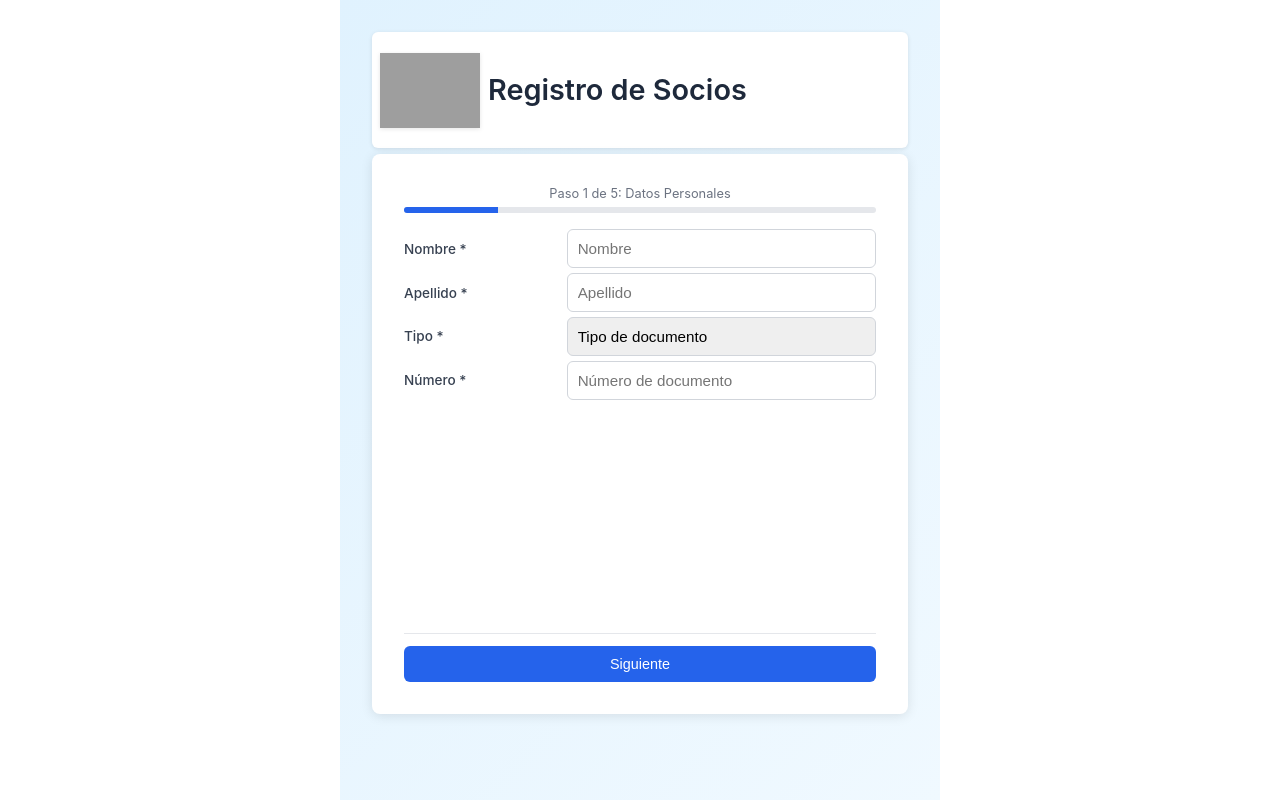
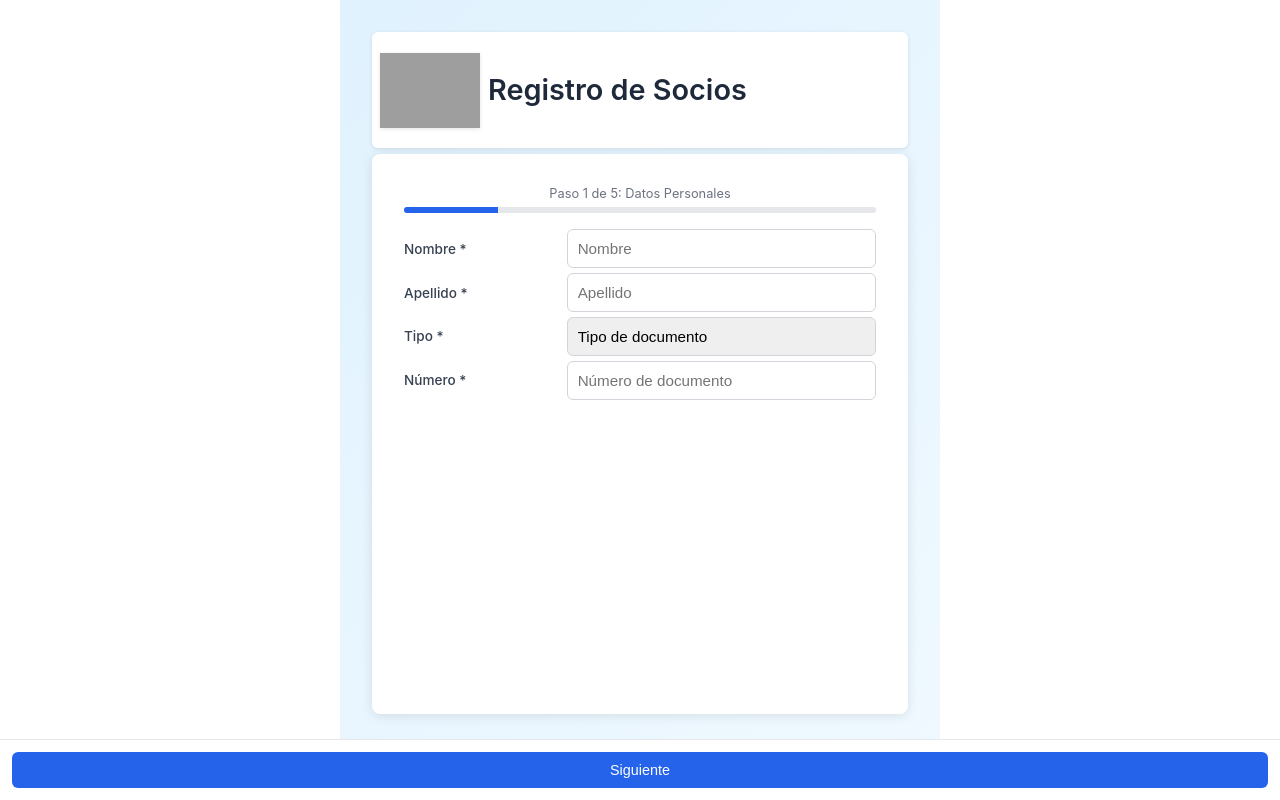
Before and after one commit to instituciones/signup, a React (Create React App) app: page / in a window 1280 px wide. Built offline with nearby package versions, Linux system fonts and the light colour scheme; grey boxes are pictures that could not be loaded.

Commit message:
Fix bottom navigation.

```diff
--- a/src/components/RegistroSocios.css
+++ b/src/components/RegistroSocios.css
@@ -8,7 +8,8 @@
 .registro-container {
   max-width: 100%;
   min-height: 100vh;
-  min-height: 100dvh; /* Dynamic viewport height for modern browsers */
+  min-height: 100dvh;
+  /* Dynamic viewport height for modern browsers */
   margin: 0;
   padding: 0.75rem;
   font-family: -apple-system, BlinkMacSystemFont, 'Segoe UI', 'Roboto', sans-serif;
@@ -381,12 +382,61 @@
   justify-content: space-between;
   gap: 0.75rem;
   margin-top: auto;
-  padding-top: 0.75rem;
+  padding: 0.75rem;
+  padding-bottom: calc(0.75rem + env(safe-area-inset-bottom));
   flex-shrink: 0;
   background: white;
   border-top: 1px solid #e5e7eb;
   position: sticky;
   bottom: 0;
+  left: 0;
+  right: 0;
+  z-index: 100;
+  /* Soporte mejorado para Android */
+  -webkit-transform: translateZ(0);
+  transform: translateZ(0);
+  width: 100%;
+  box-sizing: border-box;
+}
+
+/* Mejoras específicas para Android */
+@supports (-webkit-touch-callout: none) {
+  .navigation {
+    /* iOS Safari específico */
+    position: -webkit-sticky;
+    position: sticky;
+  }
+}
+
+@media screen and (-webkit-min-device-pixel-ratio: 0) {
+  .navigation {
+    /* Chrome/Blink basado (Android) */
+    position: fixed;
+    bottom: 0;
+    left: 0;
+    right: 0;
+    width: 100vw;
+    margin: 0;
+  }
+
+  .form-container {
+    padding-bottom: calc(80px + env(safe-area-inset-bottom));
+  }
+}
+
+/* Fallback adicional para dispositivos Android */
+.navigation {
+  min-height: 60px;
+  contain: layout;
+}
+
+/* Asegurar que el contenedor principal tenga altura completa */
+.registro-container {
+  display: flex;
+  flex-direction: column;
+  min-height: 100vh;
+  min-height: 100dvh;
+  position: relative;
 }
 
 .btn-primary,
```
